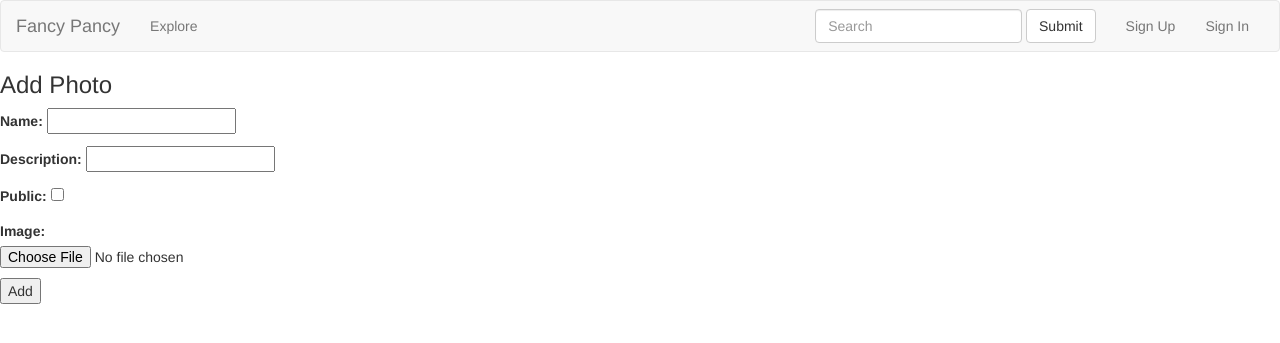
After one commit to awpcourse/fancy-pancy, a Django app: page /add-photo/ in a window 1280 px wide. The commit adds this page. Shown: the top 343 px of the page. Run offline with Django 3.2, Linux system fonts and the light colour scheme; some libraries are stand-ins or nearby versions.

Commit message:
Adds photo upload

```diff
--- a/fancy/fancy/settings.py
+++ b/fancy/fancy/settings.py
@@ -101,3 +101,7 @@ STATIC_URL = '/static/'
 LOGIN_URL = 'login'
 STATIC_ROOT = '%s/pansy/' %  BASE_DIR
 STATICFILES_DIRS = ('%s/pansy/static/' % BASE_DIR,)
+
+MEDIA_ROOT = os.path.join(BASE_DIR, 'media')
+MEDIA_URL = '/media/'
+MEDIA_DIRS = ('%s/pansy/media/' % BASE_DIR,)
--- a/fancy/fancy/urls.py
+++ b/fancy/fancy/urls.py
@@ -1,14 +1,15 @@
 from django.conf.urls import include, url
 from django.contrib import admin
+from django.conf.urls.static import static
+from fancy.settings import STATIC_ROOT, STATIC_URL, MEDIA_ROOT, MEDIA_URL
 from pansy.views import authentication
+from pansy.views.photo import PhotoView, AddPhotoView
 from pansy.views.home import HomeView
-from pansy.views.photo import PhotoView
-from django.conf.urls.static import static
-from fancy.settings import STATIC_ROOT, STATIC_URL
 
 urlpatterns = [
     url(r'^$', HomeView.as_view(), name='home'),
     url(r'^photo/(?P<pk>\d+)/$', PhotoView.as_view(), name='photo'),
+    url(r'^add-photo/', AddPhotoView.as_view(), name='add-photo'),
     # url(r'^photos/', PhotoView.as_view(), name='photos'),
 
     url(r'^admin/', include(admin.site.urls)),
@@ -18,3 +19,5 @@ urlpatterns = [
 ]
 
 urlpatterns += static(STATIC_URL, document_root=STATIC_ROOT)
+
+urlpatterns += static(MEDIA_URL, document_root=MEDIA_ROOT)
--- /dev/null
+++ b/fancy/pansy/forms/addphoto.py
@@ -0,0 +1,11 @@
+from django.db.models.fields.files import ImageField
+from django.forms import Form, CharField, BooleanField, FileInput, FileField
+
+from fancy.settings import MEDIA_ROOT
+
+
+class AddPhotoForm(Form):
+    name = CharField(max_length=50)
+    description = CharField(max_length=200)
+    public = BooleanField()
+    image = FileField()
--- /dev/null
+++ b/fancy/pansy/templates/add-photo.html
@@ -0,0 +1,13 @@
+{% extends 'base.html' %}
+
+{% block content %}
+  <h3>Add Photo</h3>
+  <p class="error">{{ message }}</p>
+  <form method="post" enctype="multipart/form-data">
+
+    {% csrf_token %}
+    {{ form.as_p }}
+    <button type="submit">Add</button>
+  </form>
+
+{% endblock %}
--- a/fancy/pansy/templates/base.html
+++ b/fancy/pansy/templates/base.html
@@ -48,7 +48,6 @@
         </div><!-- /.container-fluid -->
     </nav>
 
-    <img src={% static 'pic.jpeg' %} style="max-width: 100%">
     </section>
 
     {% block content %}
--- a/fancy/pansy/views/photo.py
+++ b/fancy/pansy/views/photo.py
@@ -1,9 +1,8 @@
-from django.http import HttpResponse
 from django.views.generic import TemplateView
-from django.shortcuts import render
+from django.shortcuts import render, redirect
+
 from pansy.models.photo import Photo
-from pansy.models.comment import Comment
-from pansy.models.tag import Tag
+from pansy.forms.addphoto import AddPhotoForm
 
 
 class PhotoView(TemplateView):
@@ -13,7 +12,33 @@ class PhotoView(TemplateView):
         tags = [t.tag for t in ph.tagtophoto_set.all()]
         likes = ph.like_set.count()
 
+        path = ph.image.url.split('/')[-1]
         context = {'photo': ph, 'comments': comments, 'tags': tags,
-                   'likes': likes}
+                   'likes': likes, 'path': path}
 
         return render(request, 'show_photo.html', context)
+
+
+class AddPhotoView(TemplateView):
+    def get(self, request, *args, **kwargs):
+        form = AddPhotoForm()
+        context = {'form': form}
+
+        return render(request, 'add-photo.html', context)
+
+    def post(self, request):
+        form = AddPhotoForm(request.POST)
+        print(form.is_valid())
+        # if not form.is_valid():
+        #     context = {'form': form}
+        #     return render(request, 'add-photo.html', context)
+        name = request.POST['name']
+        description = request.POST['description']
+        public = request.POST['public']
+        image = request.FILES['image']
+        owner=request.user
+
+        photo = Photo(name=name, description=description, public=public, image=image, owner=owner)
+        photo.save()
+
+        return redirect('/photo/' + str(photo.id))
```
Also changed, not shown: fancy/pansy/forms/authentication.py (+5 -2 lines), fancy/pansy/models/photo.py (+4 -8 lines), fancy/pansy/templates/show_photo.html (+5 -2 lines), fancy/media/bg.jpg (added), fancy/media/bg_S231aLL.jpg (added), fancy/pansy/migrations/0003_auto_20160116_0929.py, fancy/pansy/migrations/0006_auto_20160116_1303.py (added), fancy/pansy/migrations/0007_auto_20160116_1327.py.
